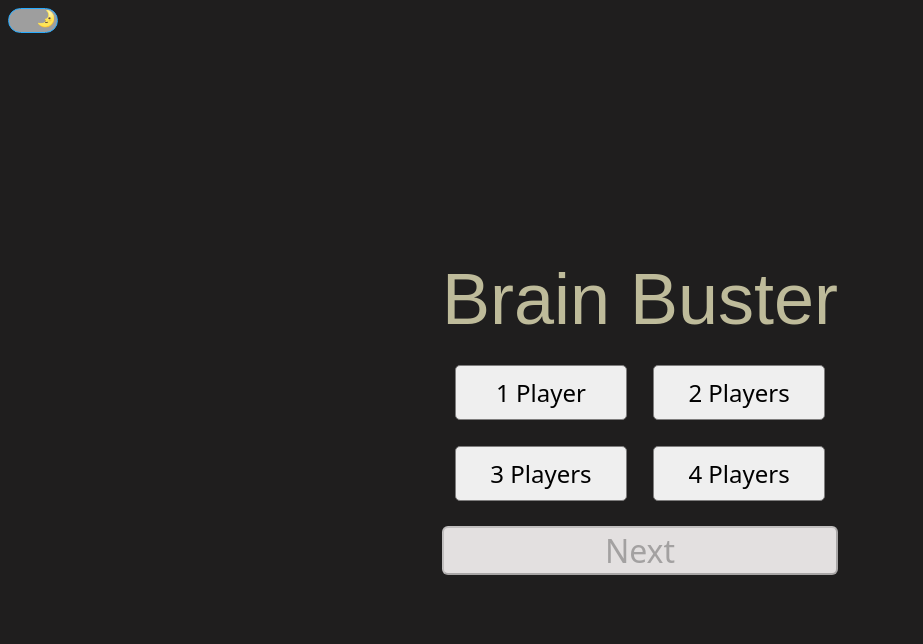
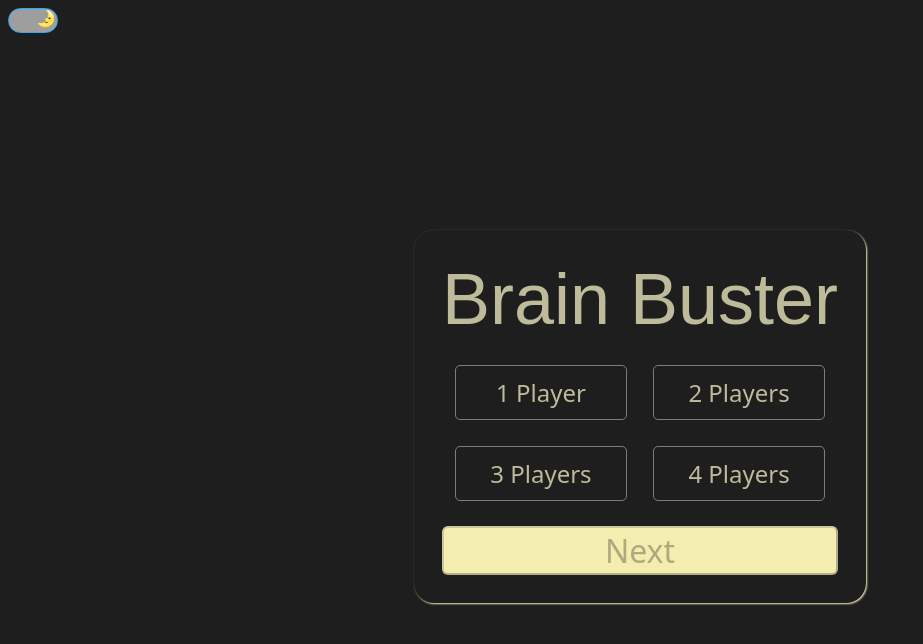
Before and after one commit to rohit-sde/brain-busters, a React (Vite) app: page / in a window 1280 px wide. Shown: the top 644 px of the page, without its empty margins (0-923 px from the left). Built offline with nearby package versions, Linux system fonts and the light colour scheme; grey boxes are pictures that could not be loaded; a web font is replaced by a local one.

Commit message:
home color change

```diff
--- a/src/Pages/Home/Home.css
+++ b/src/Pages/Home/Home.css
@@ -1,11 +1,15 @@
 [data-theme="Light"] {
   --font-weight: 600;
-  --btn-color: rgb(194, 193, 193);
+  --Primary-color: rgb(239, 234, 183);
+  --Secondary-color: rgb(255 244 123);
+  --shadow-color: rgb(132, 129, 89);
 }
 
 [data-theme="Dark"] {
   --font-weight: 500;
-  --btn-color: rgb(227, 224, 224);
+  --Primary-color: rgb(243 237 176);
+  --Secondary-color: rgb(255 244 123);
+  --shadow-color: rgb(243 237 176);
 }
 
 /* Home container rapper */
@@ -15,6 +19,8 @@
   padding: 20px;
   display: flex;
   flex-direction: column;
+  border-radius: 20px;
+  box-shadow: 1px 1px 2px var(--shadow-color);
 }
 
 /* Title rapper for name "Brain Buster" */
@@ -49,6 +55,8 @@
   font-style: normal;
   display: flex;
   border: 1px solid rgb(126, 125, 125);
+  color: var(--text-color);
+  background-color: transparent;
   flex: 1;
   margin: 0.8rem;
   border-radius: 5px;
@@ -61,7 +69,7 @@
 .NoOfPlayers:hover,
 .NoOfPlayersactive {
   position: relative;
-  background-color: rgb(172, 173, 173);
+  box-shadow: 0px 0px 5px var(--text-color);
   bottom: -1px;
 }
 
@@ -75,11 +83,12 @@
   flex: 0.5;
   margin: 6px 8px 8px 8px;
   border-radius: 6px;
-  background-color: var(--btn-color);
+  background-color: var(--Primary-color);
 }
 
 .NextButtonactive:hover {
   position: relative;
-  background-color: rgb(172, 173, 173);
+  transition: all 0.5s;
+  background-color: var(--Secondary-color);
   bottom: -1px;
 }
```
